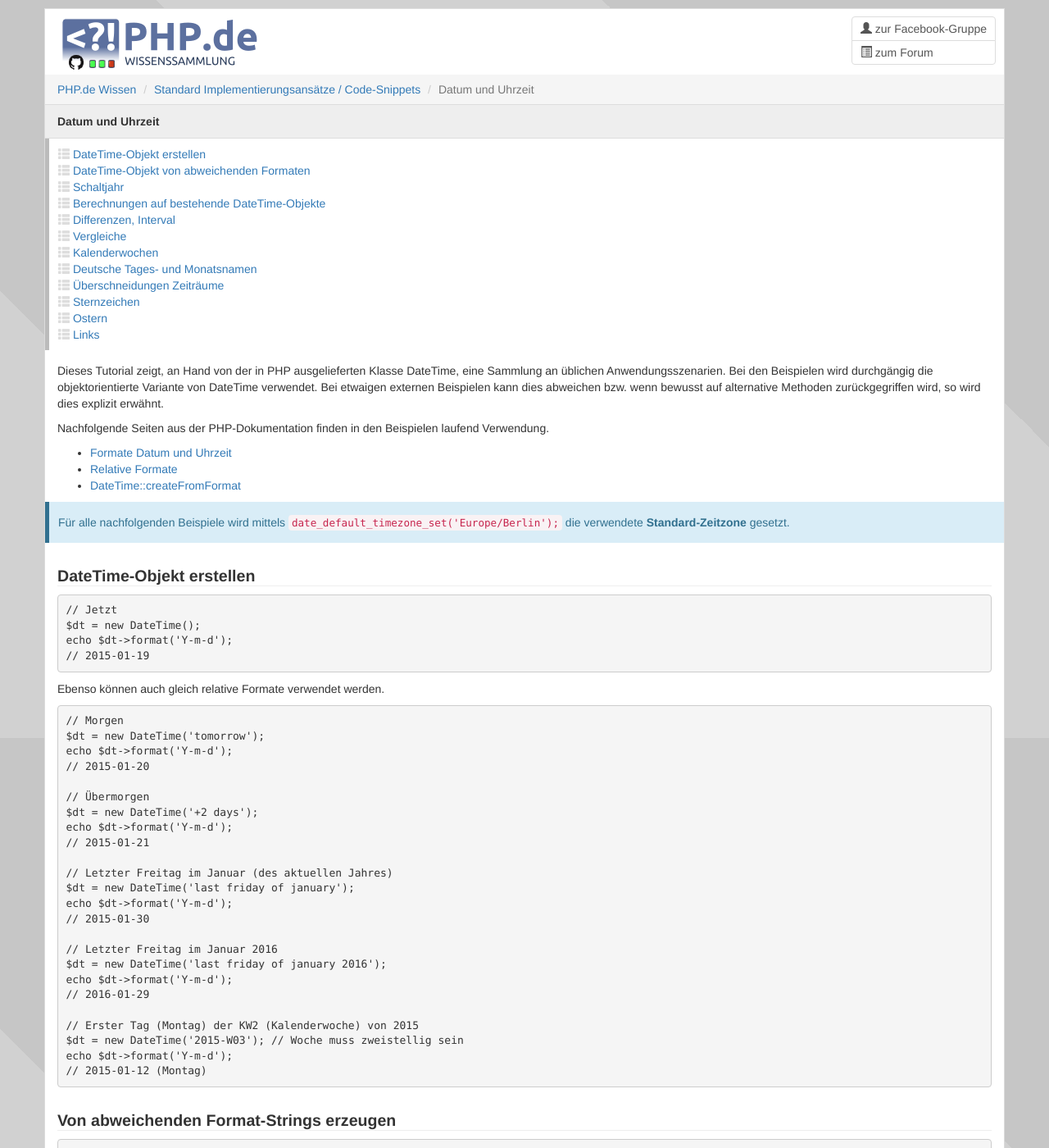
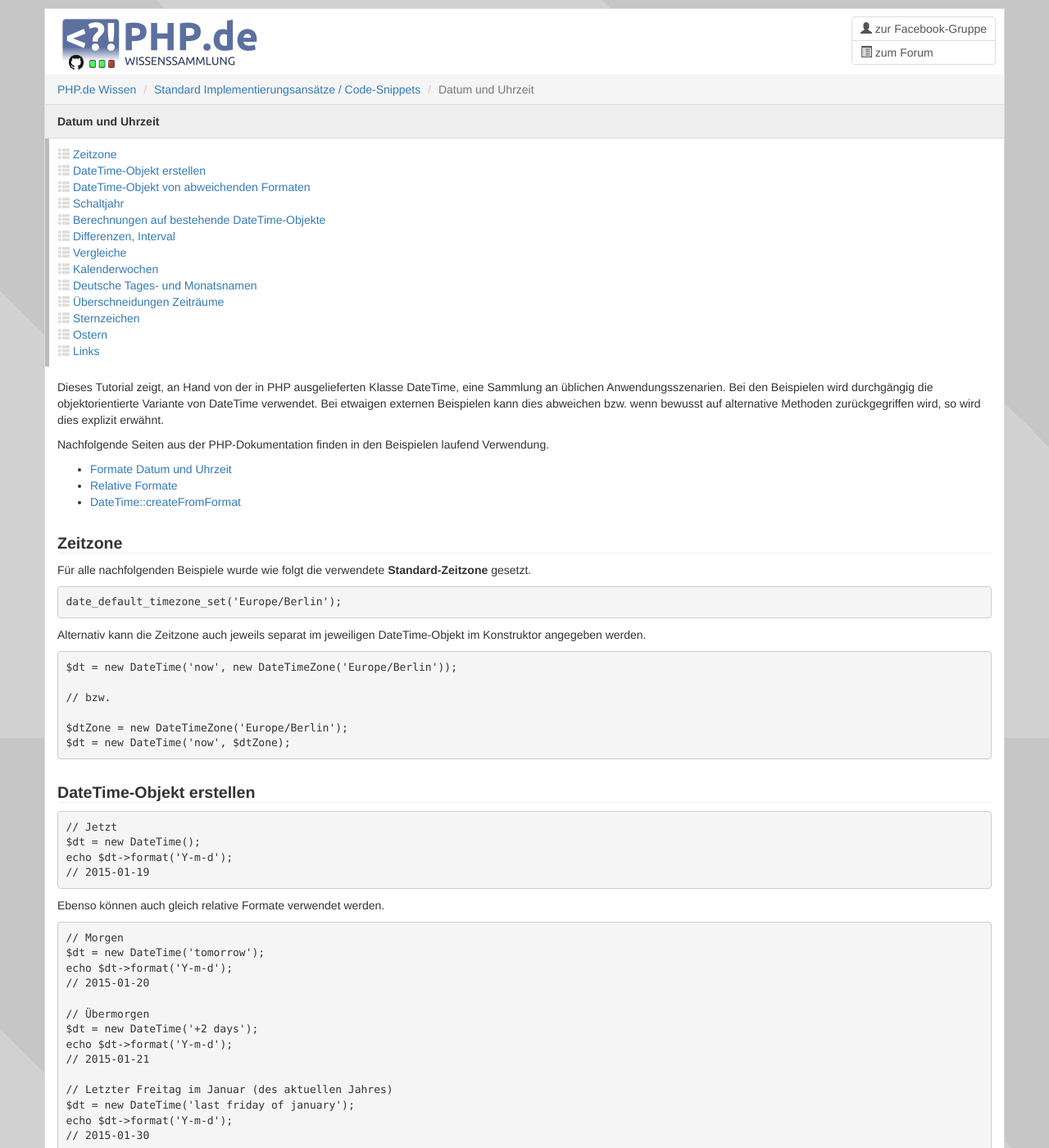
Before and after one commit to php-de/php-de.github.io, a Jekyll site: the page built from implement-approach/04_datetime.md, in a window 1280 px wide and 1400 px high. Shown: the whole window at 82% size. Built offline with Jekyll 4.4.1, drawn with Linux system fonts in a browser that asks for light colours; nearby versions of some CDN libraries.

Commit message:
Timezone ergänzt

```diff
--- a/implement-approach/04_datetime.md
+++ b/implement-approach/04_datetime.md
@@ -13,6 +13,10 @@ author:
         profile: 21246
 
 inhalt:
+    -   name: "Zeitzone"
+        anchor: zeitzone
+        simple: ""
+
     -   name: "DateTime-Objekt erstellen"
         anchor: datetime-erstellen
         simple: ""
@@ -74,10 +78,25 @@ Nachfolgende Seiten aus der PHP-Dokumentation finden in den Beispielen laufend V
 - [DateTime::createFromFormat](http://php.net/manual/de/datetime.createfromformat.php)
 
 
-<div class="alert alert-info">
-  Für alle nachfolgenden Beispiele wird mittels <code>date_default_timezone_set('Europe/Berlin');</code>
-  die verwendete <strong>Standard-Zeitzone</strong> gesetzt.
-</div>
+### [Zeitzone](#zeitzone)
+{: #zeitzone}
+
+Für alle nachfolgenden Beispiele wurde wie folgt die verwendete <strong>Standard-Zeitzone</strong> gesetzt.
+
+~~~php
+date_default_timezone_set('Europe/Berlin');
+~~~
+
+Alternativ kann die Zeitzone auch jeweils separat im jeweiligen DateTime-Objekt im Konstruktor angegeben werden.
+
+~~~php
+$dt = new DateTime('now', new DateTimeZone('Europe/Berlin'));
+
+// bzw.
+
+$dtZone = new DateTimeZone('Europe/Berlin');
+$dt = new DateTime('now', $dtZone);
+~~~
 
 
 ### [DateTime-Objekt erstellen](#datetime-erstellen)
```
